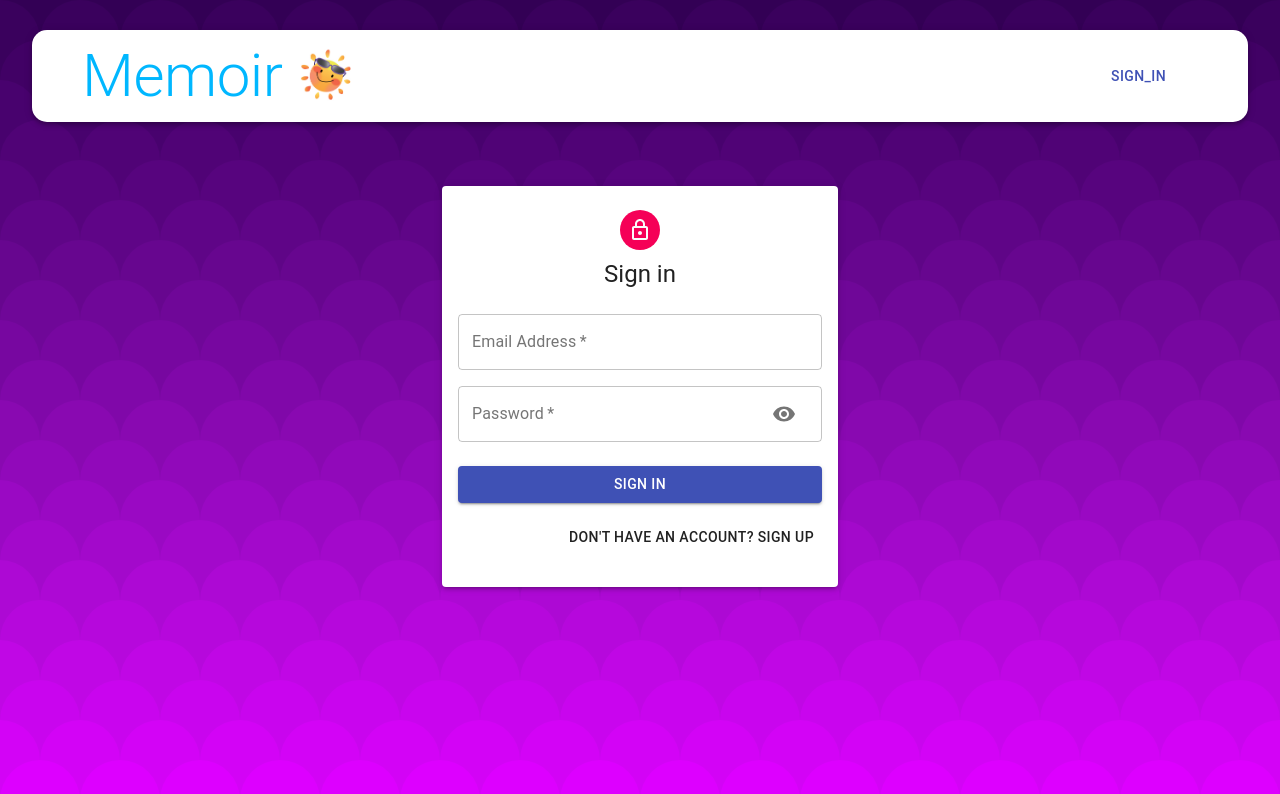
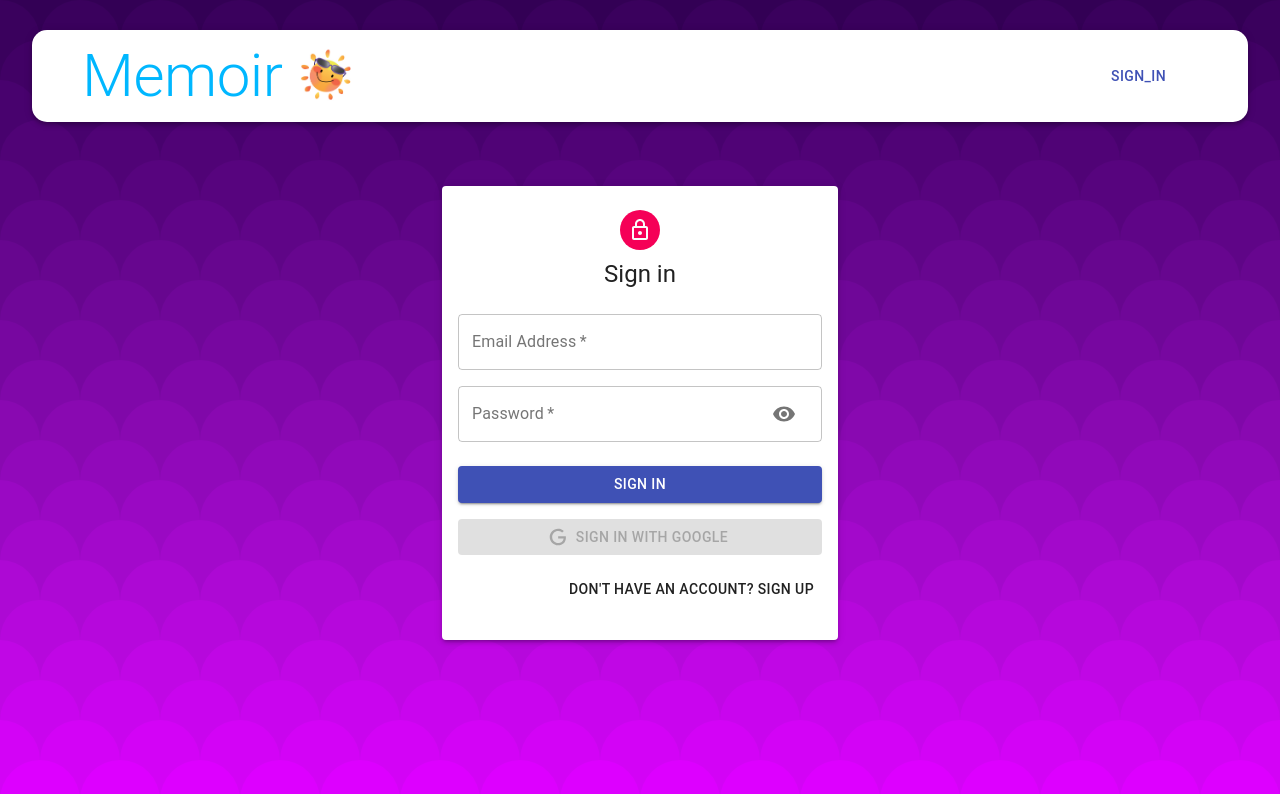
Before and after one commit to Akshay1018/mernstack-social-media, a React (Create React App) app in the folder social-media/: page /auth in a window 1280 px wide. Shown: the top 794 px of the page. Built offline with nearby package versions, Linux system fonts and the light colour scheme.

Commit message:
sign in with google functionality added

```diff
--- a/social-media/src/components/auth/Auth.js
+++ b/social-media/src/components/auth/Auth.js
@@ -2,12 +2,13 @@
 import { Avatar, Container, Button, Grid, Paper, Typography } from "@material-ui/core"
 import useStyles from './styles'
 import LockIcon from '@material-ui/icons/LockOutlined'
-import TextField from '@material-ui/core/TextField';
+import { GoogleLogin } from 'react-google-login'
 import Input from './Input';
 import { useState } from 'react';
+import Icon from './Icon'
 function Auth() {
     const classes = useStyles();
-    const [isSignUp,setisSignup] = useState(false);
+    const [isSignUp, setisSignup] = useState(false);
 
     const [showPassword, setshowPassword] = useState(false);
 
@@ -18,13 +19,21 @@
     const onchange = () => {
 
     }
-    const switchMode=()=>{
-        setisSignup((prevSIgnup)=>!prevSIgnup);
+    const switchMode = () => {
+        setisSignup((prevSIgnup) => !prevSIgnup);
         handlepassword(false)
     }
 
-    const handlepassword = ()=>{
-        setshowPassword((prev)=> !prev)
+    const handlepassword = () => {
+        setshowPassword((prev) => !prev)
+    }
+
+    const googleSuccess = async(res)=>{
+        console.log(res);
+    }
+    const googleFailure = (err) =>{
+        console.log(err);
+        console.log("Unsuccessful Sign in");
     }
     return (
         <Container component="main" maxWidth="xs">
@@ -46,16 +55,36 @@
                         }
                         <Input name='email' label="Email Address" handleChange={onchange} type='email' />
                         <Input name='password' label="Password" handlepassword={handlepassword} type={showPassword ? 'text' : 'password'} />
-                        {isSignUp && <Input name = "confirmpassword" label = "Repeat password" handleChange = {onchange} type = 'password'/>}
+                        {isSignUp && <Input name="confirmpassword" label="Repeat password" handleChange={onchange} type='password' />}
 
                     </Grid>
-                    <Button type = 'submit' fullWidth variant ="contained" color = 'primary' className = {classes.submit}>
-                        {isSignUp?"Sign up" : "Sign in"}
+                    <Button type='submit' fullWidth variant="contained" color='primary' className={classes.submit}>
+                        {isSignUp ? "Sign up" : "Sign in"}
                     </Button>
-                    <Grid container justify = "flex-end">
+                    <GoogleLogin
+                        clientId="659895284133-if6ts2ldcqq2k2r030gkj5lmsao6uu4l.apps.googleusercontent.com"
+                        render={(renderProps) => (
+                            <Button
+                                className={classes.googleButton}
+                                color='primary'
+                                fullWidth
+                                onClick={renderProps.onClick}
+                                disabled={renderProps.disabled}
+                                startIcon={<Icon />}
+                                variant='contained'
+                                >
+                                    Sign in with Google
+                                </Button>
+                        )}
+                        onSuccess={googleSuccess}
+                        onFailure={googleFailure}
+                        cookiePolicy="single_host_origin"
+                    />
+
+                    <Grid container justify="flex-end">
                         <Grid item>
-                            <Button onClick = {switchMode}>
-                                {isSignUp ? "Already have an account? Sign in":"Don't have an account? Sign up"}
+                            <Button onClick={switchMode}>
+                                {isSignUp ? "Already have an account? Sign in" : "Don't have an account? Sign up"}
                             </Button>
                         </Grid>
 
--- /dev/null
+++ b/social-media/src/components/auth/Icon.js
@@ -0,0 +1,12 @@
+import React from 'react';
+
+const icon = () => (
+  <svg style={{ width: '20px', height: '20px' }} viewBox="0 0 24 24">
+    <path
+      fill="currentColor"
+      d="M21.35,11.1H12.18V13.83H18.69C18.36,17.64 15.19,19.27 12.19,19.27C8.36,19.27 5,16.25 5,12C5,7.9 8.2,4.73 12.2,4.73C15.29,4.73 17.1,6.7 17.1,6.7L19,4.72C19,4.72 16.56,2 12.1,2C6.42,2 2.03,6.8 2.03,12C2.03,17.05 6.16,22 12.25,22C17.6,22 21.5,18.33 21.5,12.91C21.5,11.76 21.35,11.1 21.35,11.1V11.1Z"
+    />
+  </svg>
+);
+
+export default icon;
```
